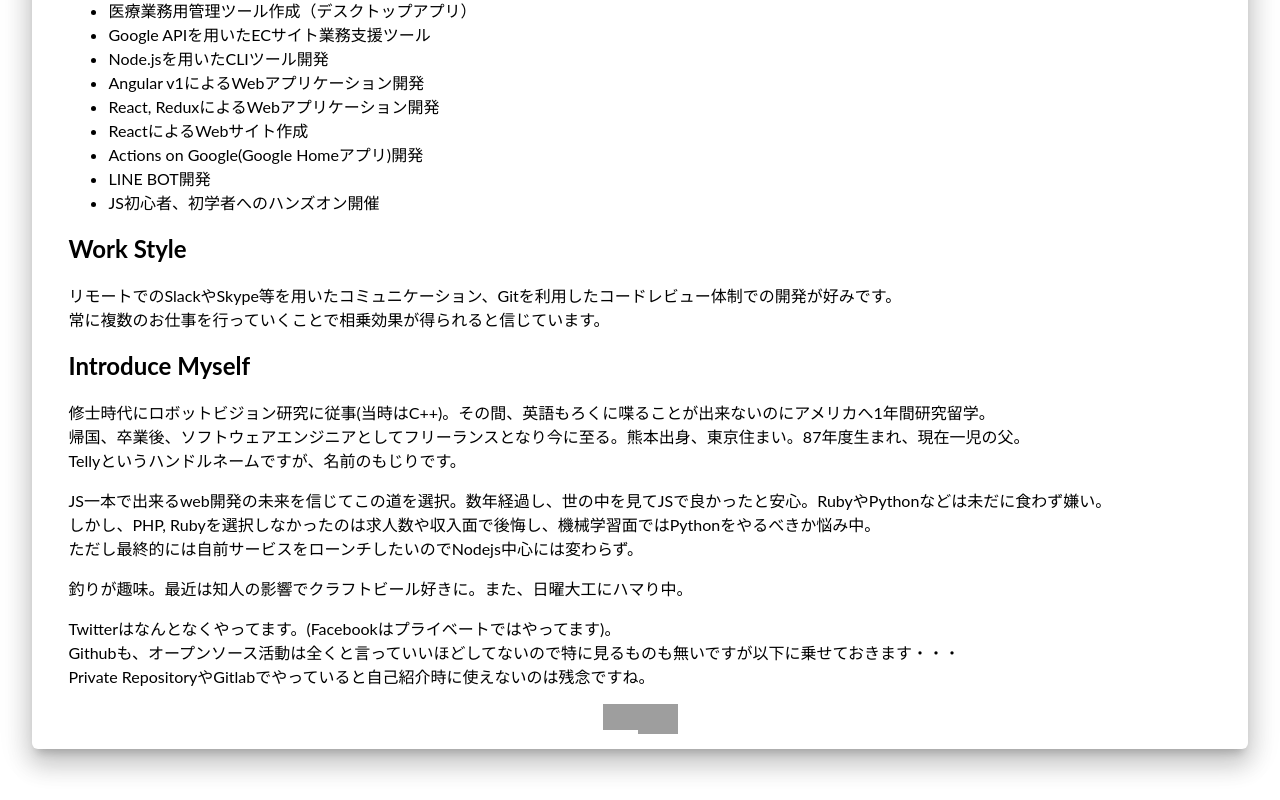
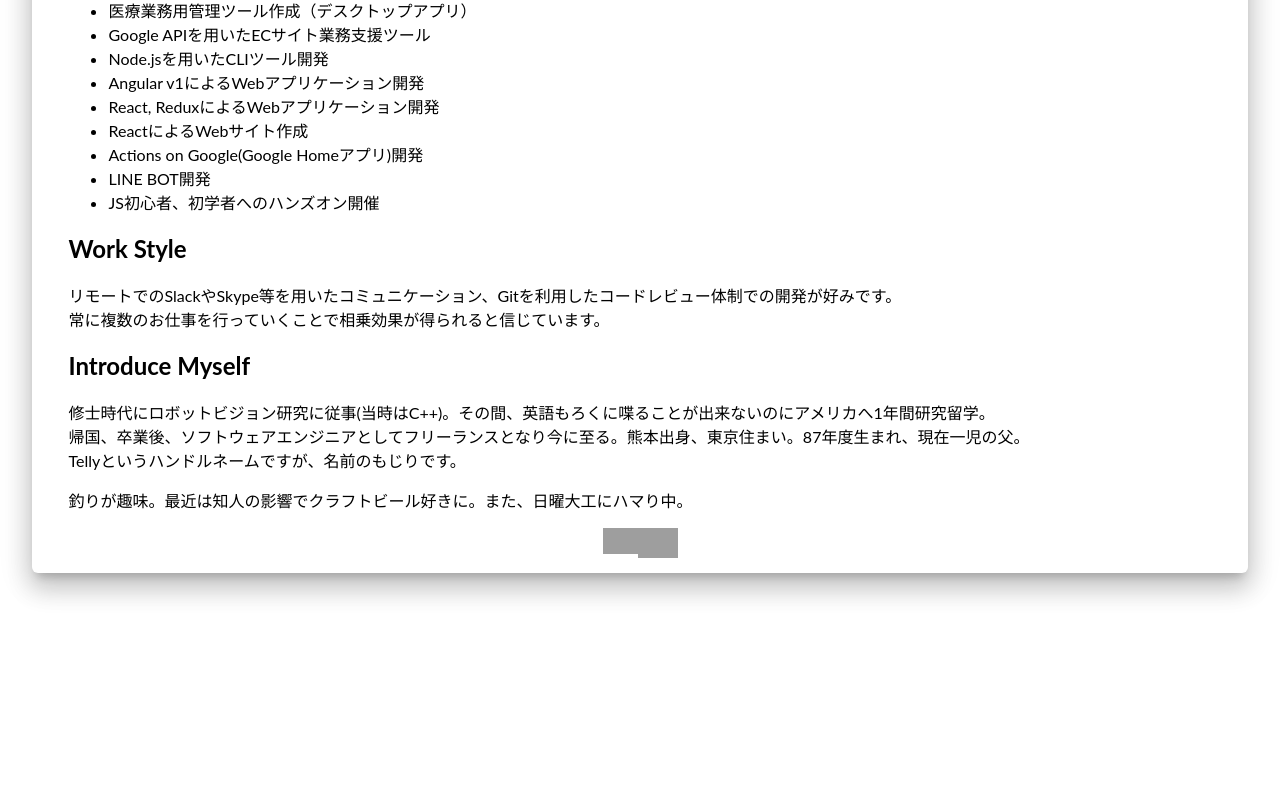
Before and after one commit to t6adev/t6adev, a Next.js app: page / in a window 1280 px wide. Shown: the part 1469-2269 px from the top of the page. After the commit the page ends 2093 px from the top, so only its background shows below. Built offline with nearby package versions, Linux system fonts and the light colour scheme; grey boxes are pictures that could not be loaded.

Commit message:
change introduce

```diff
--- a/pages/index.js
+++ b/pages/index.js
@@ -80,17 +80,7 @@ export default () =>
               Tellyというハンドルネームですが、名前のもじりです。
             </p>
             <p>
-              JS一本で出来るweb開発の未来を信じてこの道を選択。数年経過し、世の中を見てJSで良かったと安心。RubyやPythonなどは未だに食わず嫌い。<br />
-              しかし、PHP, Rubyを選択しなかったのは求人数や収入面で後悔し、機械学習面ではPythonをやるべきか悩み中。<br />
-              ただし最終的には自前サービスをローンチしたいのでNodejs中心には変わらず。
-            </p>
-            <p>
               釣りが趣味。最近は知人の影響でクラフトビール好きに。また、日曜大工にハマり中。
-            </p>
-            <p>
-              Twitterはなんとなくやってます。(Facebookはプライベートではやってます)。<br />
-              Githubも、オープンソース活動は全くと言っていいほどしてないので特に見るものも無いですが以下に乗せておきます・・・<br />
-              Private RepositoryやGitlabでやっていると自己紹介時に使えないのは残念ですね。
             </p>
             <div style={{ display: 'flex', justifyContent: 'center' }}>
               <div>
```
